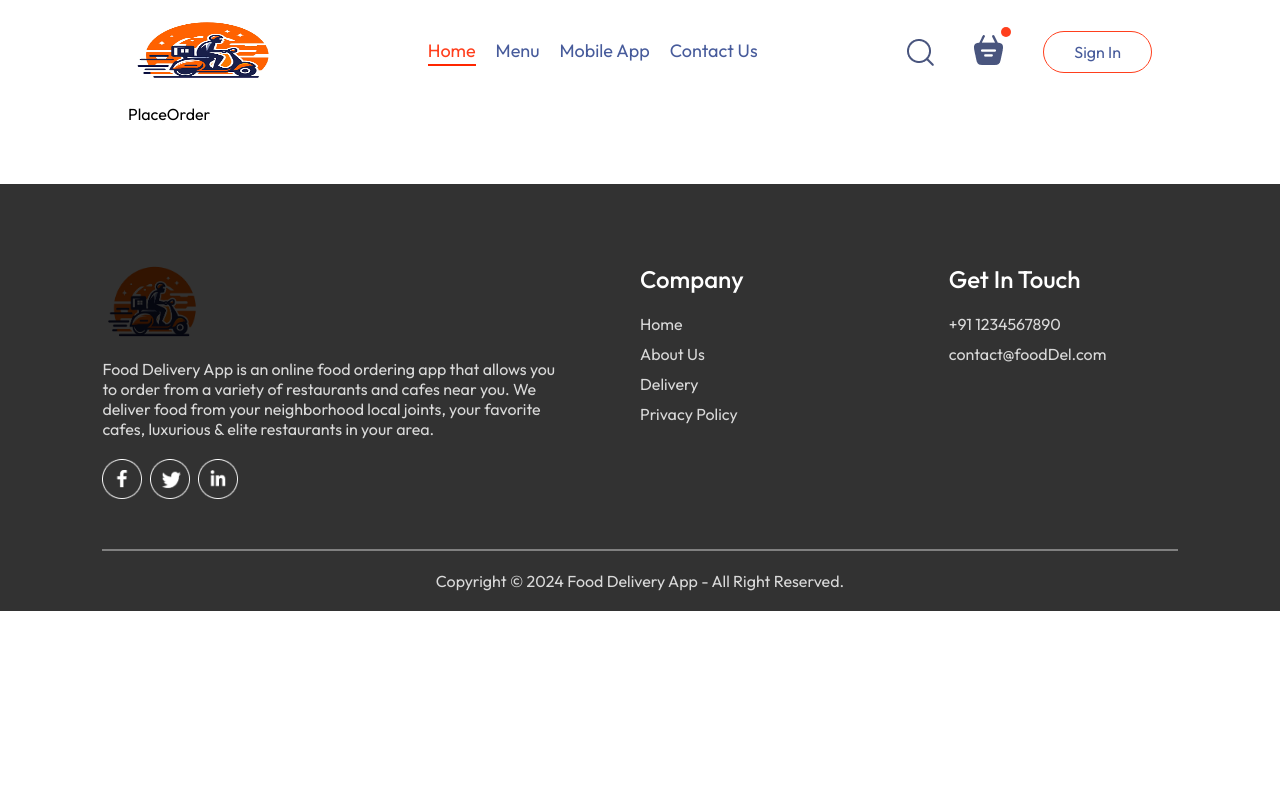
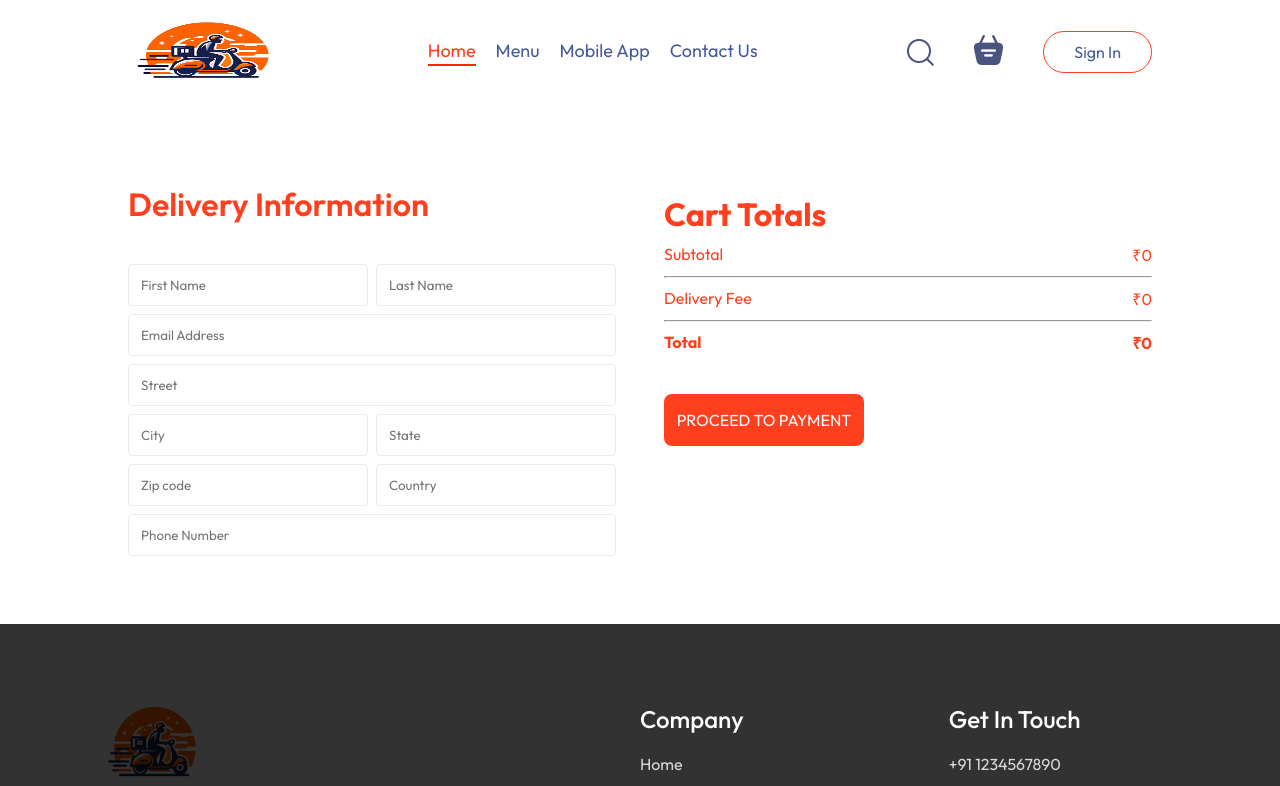
Before and after one commit to PrajapatiApurva/Food-Delivery-Website, a React (Vite) app: page /order in a window 1280 px wide. Shown: the top 786 px of the page. Built offline with nearby package versions, Linux system fonts and the light colour scheme.

Commit message:
Implemented logic and UI for Cart page and order page

```diff
--- a/src/components/FoodItem/FoodItem.jsx
+++ b/src/components/FoodItem/FoodItem.jsx
@@ -26,7 +26,7 @@ const FoodItem = ({id,name,price,description,image}) => {
           <img src={assets.rating_starts} alt='rating'/>
         </div>
         <p className='food-item-desc'>{description}</p>
-        <p className='food-item-price'>₹{price*10}</p>
+        <p className='food-item-price'>₹{price}</p>
       </div>
     </div>
   )
--- a/src/components/Navbar/Navbar.css
+++ b/src/components/Navbar/Navbar.css
@@ -64,6 +64,10 @@
   border-radius: 50%;
 }
 
+.navbar-right img{
+  cursor: pointer;
+}
+
 @media (max-width: 1050px) {
   .navbar .logo {
     width: 140px;
--- a/src/components/Navbar/Navbar.jsx
+++ b/src/components/Navbar/Navbar.jsx
@@ -1,10 +1,13 @@
-import React, { useState } from "react";
+import React, { useContext, useState } from "react";
 import "./Navbar.css";
 import { assets } from "../../assets/assets";
 import { Link } from "react-router-dom";
+import { StoreContext } from "../../context/StoreContext";
 
 const Navbar = ({ onSetShowLogin }) => {
+
   const [menu, setMenu] = useState("home");
+  const { cartItemList } = useContext(StoreContext);
 
   return (
     <div className="navbar">
@@ -47,7 +50,7 @@ const Navbar = ({ onSetShowLogin }) => {
           <Link to="/cart">
             <img src={assets.basket_icon} alt="cart" />
           </Link>
-          <div className="dot"></div>
+          <div className={Object.keys(cartItemList).length === 0 ? "" : "dot"}></div>
         </div>
         <button onClick={() => onSetShowLogin(true)} className="navbar-button">
           Sign In
--- a/src/context/StoreContext.jsx
+++ b/src/context/StoreContext.jsx
@@ -27,16 +27,21 @@ const StoreContextProvider = ({ children }) => {
     }
   }
 
-  useEffect(()=>{
-    console.log(cartItemList);
-  },[cartItemList]);
-
+  const getTotalCartAmount = () => {
+    let total = 0;
+    for (const food in cartItemList) {
+      let foodInfo = food_list.find((item) => item._id === food);
+      total += foodInfo.price * cartItemList[food];
+    }
+    return total;
+  }
   const contextValue = {
     food_list,
     cartItemList,
     setCartItemList,
     addToCart,
-    removeFromCart
+    removeFromCart,
+    getTotalCartAmount
   };
 
   return (
--- a/src/pages/Cart/Cart.css
+++ b/src/pages/Cart/Cart.css
@@ -0,0 +1,155 @@
+.cart{
+  margin-top: 50px;
+}
+
+.cart-items-title{
+  display: grid;
+  grid-template-columns: 1fr 1.5fr repeat(3,1fr) 0.5fr;
+  align-items: center;
+  color: #ff3f1d;
+  font-size: max(1.2rem, 1.2vw);
+}
+
+.cart-items-empty{
+  margin-top: 32px;
+  text-align: center;
+  font-size: 2.5rem;
+  color: #ff3f1d;
+}
+
+.cart-items-item{
+  margin: 10px 0;
+  color:rgb(24, 23, 23);
+}
+
+.cart-items-item img{
+  width: 50px;
+  border-radius: 4px;
+  box-shadow: 0 5px 5px 0 rgba(0, 0, 0, 0.8);
+}
+
+.cart hr{
+  height: 1px;
+  background-color: #948d8d;
+}
+
+.cart-items-item button{
+  width: 80%;
+  background-color: white;
+  border: 1px solid #ff3f1d;
+  color:  #ff3f1d;
+  padding: 5px 5px;
+  border-radius: 16px;
+  cursor: pointer;
+  font-weight: 700;
+  transition: 0.3s ease;
+}
+
+.cart-items-item button:hover{
+  background-color: #ff3f1d;
+  color: white;
+}
+
+.cart-bottom{
+  display: flex;
+  justify-content: space-between;
+  margin-top: 80px;
+  gap: max(20px, 12vw);
+}
+
+.cart-total{
+  flex: 1;
+  display: flex;
+  flex-direction: column;
+}
+
+.cart-total h2{
+  color: #ff3f1d;
+  font-size: 2rem;
+  padding: 10px 0;
+}
+
+.cart-total-details{
+  display: flex;
+  justify-content: space-between;
+  color: #ff3f1d;
+}
+
+.cart-total hr{
+  height: 1px;
+  margin: 10px 0;
+  background-color: #948d8d;
+}
+
+.cart-total button{
+  width: max(200px, 15vw);
+  background-color:  #ff3f1d;
+  border: none;
+  color: white;
+  padding: 16px 0px;
+  border-radius: 8px;
+  cursor: pointer;
+  font-size: 1rem;
+  margin: 24px 0;
+}
+
+.cart-total button:hover{
+  background-color: #ff2600;
+  color: white;
+}
+
+.cart-promocode{
+  flex: 1;
+  display: flex;
+  flex-direction: column;
+}
+
+.cart-promocode p{
+  color: #ff3f1d;
+  font-size: 1.5rem;
+}
+
+.cart-promocode-input{
+  display: flex;
+  gap: 10px;
+  margin-top: 10px;
+  justify-content: space-between;
+  align-items: center;
+  background-color: #eaeaea;
+  border-radius: 4px;
+}
+
+.cart-promocode-input input{
+  background: transparent;
+  border: none;
+  padding-left: 10px;
+  outline: none;
+}
+
+.cart-promocode-input button{
+  width: max(150px, 10vw);
+  background-color:  gray;
+  border: none;
+  color: white;
+  padding: 12px 4px;
+  border-radius: 4px;
+  cursor: pointer;
+  font-size: 1rem;
+  transition: 0.16s ease;
+}
+
+.cart-promocode-input button:hover{
+  background-color: #ff3f1d;
+}
+
+@media (max-width: 750px){
+  .cart-bottom{
+    flex-direction: column-reverse;
+  }
+  .cart-promocode{
+    justify-content: start;
+  }
+  .cart-items-title{
+    font-size: 1rem;
+  }
+}
--- a/src/pages/Cart/Cart.jsx
+++ b/src/pages/Cart/Cart.jsx
@@ -1,13 +1,15 @@
-import React, { useContext } from 'react'
-import './Cart.css'
-import { StoreContext } from '../../context/StoreContext'
+import React, { useContext } from "react";
+import "./Cart.css";
+import { StoreContext } from "../../context/StoreContext";
+import { useNavigate } from "react-router-dom";
 
 const Cart = () => {
 
-  const {cartItems,food_list,removeFromCart} = useContext(StoreContext)
-
+  const { cartItemList, food_list, removeFromCart, getTotalCartAmount } = useContext(StoreContext);
+  const navigate = useNavigate();
+  let amount=0;
   return (
-    <div className='cart'>
+    <div className="cart">
       <div className="cart-items">
         <div className="cart-items-title">
           <p>Items</p>
@@ -17,12 +19,60 @@ const Cart = () => {
           <p>Total</p>
           <p>Remove</p>
         </div>
-        <br/>
-        <hr/>
-
+        <br />
+        <hr />
+        {Object.keys(cartItemList).length === 0 && (
+          <p className="cart-items-empty">Cart is empty</p>
+        )}
+        {food_list.map((food, index) => {
+          if (cartItemList[food._id] > 0) {
+            return (
+              <>
+                <div className="cart-items-title cart-items-item" key={index}>
+                  <img src={food.image} alt={food.name} />
+                  <p>{food.name}</p>
+                  <p>₹{food.price}</p>
+                  <p>{cartItemList[food._id]}</p>
+                  <p>₹{cartItemList[food._id] * food.price}</p>
+                  <button onClick={() => removeFromCart(food._id)}>X</button>
+                </div>
+                <hr />
+              </>
+            );
+          }
+        })}
+      </div>
+      <div className="cart-bottom">
+        <div className="cart-total">
+          <h2>Cart Totals</h2>
+          <div>
+            <div className="cart-total-details">
+              <p>Subtotal</p>
+              <p>₹{getTotalCartAmount()}</p>
+            </div>
+            <hr />
+            <div className="cart-total-details">
+              <p>Delivery Fee</p>
+              <p>₹{getTotalCartAmount()===0?0:amount+=2}</p>
+            </div>
+            <hr />
+            <div className="cart-total-details">
+              <b>Total</b>
+              <b>₹{getTotalCartAmount()+amount}</b>
+            </div>
+          </div>
+          <button onClick={()=>navigate('/order')}>PROCEED TO CHECKOUT</button>
+        </div>
+        <div className="cart-promocode">
+          <p>Have a promocode?</p>
+          <div className="cart-promocode-input">
+            <input type="text" placeholder="Enter promocode" />
+            <button>APPLY</button>
+          </div>
+        </div>
       </div>
     </div>
-  )
-}
+  );
+};
 
-export default Cart
+export default Cart;
--- a/src/pages/PlaceOrder/PlaceOrder.css
+++ b/src/pages/PlaceOrder/PlaceOrder.css
@@ -0,0 +1,42 @@
+.place-order{
+  margin-top: 80px;
+  display: flex;
+  justify-content: space-between;
+  align-items: start;
+  gap: 48px;
+}
+
+.place-order-left{
+  width: 100%;
+  max-width: max(500px, 30%);
+}
+
+.place-order-left .title{
+  color:#ff3f1d;
+  font-size: 32px;
+  font-weight: 600;
+  margin-bottom: 40px;
+}
+
+.place-order-left input{
+  width: 100%;
+  padding: 12px;
+  margin-bottom: 8px;
+  border: 1px solid #eaeaea;
+  border-radius: 4px;
+  outline-color: #ff3f1d;
+}
+
+.place-order-left .multi-fields{
+  display: flex;
+  gap: 8px;
+}
+
+.place-order-right{
+  width: 100%;
+  max-width: max(500px, 40%);
+}
+
+.place-order .cart-total button{
+  margin-top: 40px;
+}
--- a/src/pages/PlaceOrder/PlaceOrder.jsx
+++ b/src/pages/PlaceOrder/PlaceOrder.jsx
@@ -1,10 +1,58 @@
-import React from 'react'
-import './PlaceOrder.css'
+import React, { useContext } from "react";
+import "./PlaceOrder.css";
+import { StoreContext } from "../../context/StoreContext";
 
 const PlaceOrder = () => {
+
+  const { getTotalCartAmount } = useContext(StoreContext);
+  let amount = 0;
+
   return (
-    <div>PlaceOrder</div>
-  )
-}
+    <div className="place-order">
+      <div className="place-order-left">
+        <p className="title">Delivery Information</p>
+        <div className="multi-fields">
+          <input type="text" placeholder="First Name" />
+          <input type="text" placeholder="Last Name" />
+        </div>
+        <input type="email" placeholder="Email Address" />
+        <input type="text" placeholder="Street" />
+        <div className="multi-fields">
+          <input type="text" placeholder="City" />
+          <input type="text" placeholder="State" />
+        </div>
+        <div className="multi-fields">
+          <input type="text" placeholder="Zip code" />
+          <input type="text" placeholder="Country" />
+        </div>
+        <input type="text" placeholder="Phone Number" />
+      </div>
+      <div className="place-order-right">
+        <div className="cart-total">
+          <h2>Cart Totals</h2>
+          <div>
+            <div className="cart-total-details">
+              <p>Subtotal</p>
+              <p>₹{getTotalCartAmount()}</p>
+            </div>
+            <hr />
+            <div className="cart-total-details">
+              <p>Delivery Fee</p>
+              <p>₹{getTotalCartAmount()===0?0:amount+=2}</p>
+            </div>
+            <hr />
+            <div className="cart-total-details">
+              <b>Total</b>
+              <b>₹{getTotalCartAmount() + amount}</b>
+            </div>
+          </div>
+          <button onClick={() => navigate("/order")}>
+            PROCEED TO PAYMENT
+          </button>
+        </div>
+      </div>
+    </div>
+  );
+};
 
-export default PlaceOrder
+export default PlaceOrder;
```
Also changed, not shown: src/assets/assets.js (+32 -32 lines).
